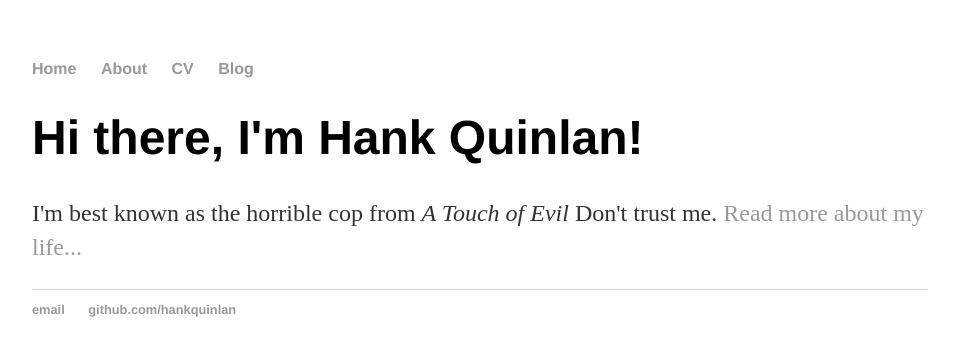
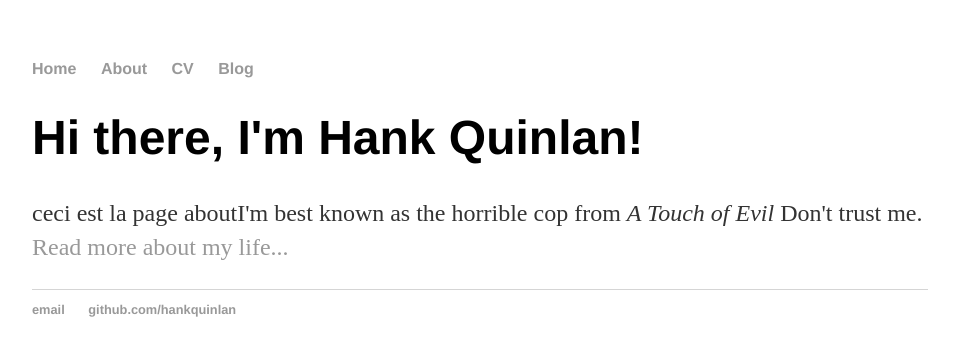
Before and after one commit to thibaulttoledano/thibaulttoledano.github.io, a Jekyll site: the page built from about/index.html, in a window 1280 px wide. Shown: the top 356 px of the page, without its empty margins (160-1115 px from the left). Built offline with Jekyll 4.4.1, drawn with Linux system fonts in a browser that asks for light colours.

Commit message:
page about

```diff
--- a/about/index.html
+++ b/about/index.html
@@ -4,5 +4,5 @@ title: Hank Quinlan, Horrible Cop
 ---
 <div class="blurb">
 	<h1>Hi there, I'm Hank Quinlan!</h1>
-	<p>I'm best known as the horrible cop from <em>A Touch of Evil</em> Don't trust me. <a href="/about">Read more about my life...</a></p>
+	<p>ceci est la page aboutI'm best known as the horrible cop from <em>A Touch of Evil</em> Don't trust me. <a href="/about">Read more about my life...</a></p>
 </div><!-- /.blurb -->
```
